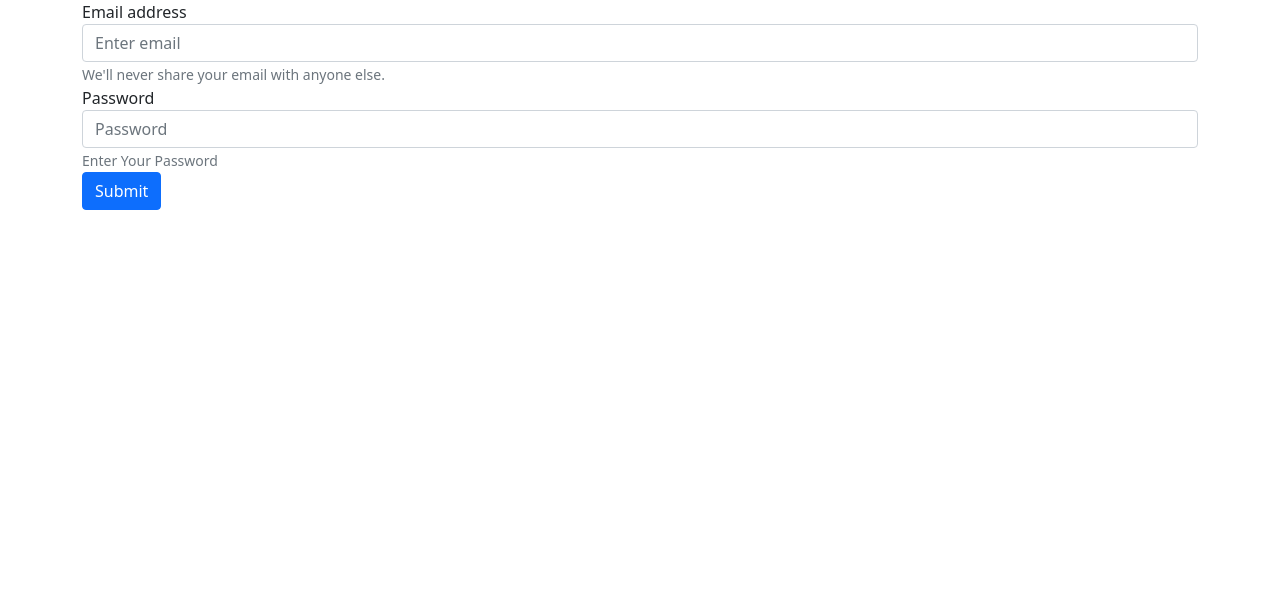
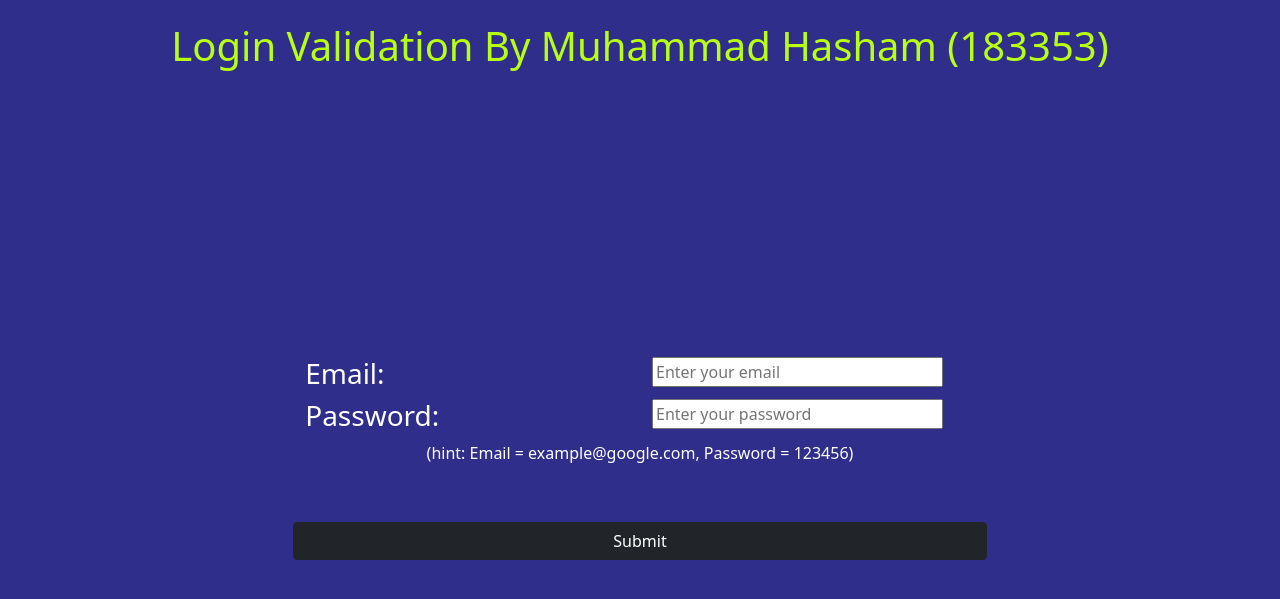
Before and after one commit to hasham56/LoginValidation, a PHP site: page / in a window 1280 px wide. Shown: the top 599 px of the page. Run offline with PHP 8.4, Linux system fonts and the light colour scheme; some libraries are stand-ins or nearby versions.

Commit message:
final changes

```diff
--- a/Js/myJsCode.js
+++ b/Js/myJsCode.js
@@ -1,9 +1,13 @@
-$(function () {
-    $("#myForm").submit(handleFormSubmit);
-  });
+function Submit(){
+  var email = document.getElementById("email").value;
+  var password = document.getElementById("password").value;
 
-  function handleFormSubmit(e) {
-    e.preventDefault(); //will stop form event
-    $("#exampleInputEmail1").addClass("invalid");
-    //   alert("Handle Your code");
+  if (email == "example@google.com" && password == "123456"){
+    document.body.style.backgroundColor = "green";
+    document.getElementById("identification").innerHTML = "Login was a success.";
   }
+  else{
+    document.body.style.backgroundColor = "red";
+    document.getElementById("identification").innerHTML = "Invalid Credentials."
+  }
+}
--- a/css/myStyles.css
+++ b/css/myStyles.css
@@ -1,3 +1,32 @@
-.invalid {
-    border: 2px solid red;
-  }
+body{
+  background-color: rgb(48, 46, 139);
+}
+
+#title{
+  color: rgb(184, 255, 17);
+  text-align: center;
+  padding-top: 2%;
+}
+
+.row{
+  padding-top: 25%;
+  padding-left: 20%;
+  padding-right: 20%;
+}
+
+#email, #password{
+  width: 90%;
+}
+
+.btn{
+  margin-top: 25px;
+}
+
+h3{
+  color: white;
+}
+
+p{
+  text-align: center;
+  color: white;
+}
--- a/index.html
+++ b/index.html
@@ -4,7 +4,7 @@
 <head>
     <meta charset="UTF-8" />
     <meta name="viewport" content="width=device-width, initial-scale=1.0" />
-    <title>Document</title>
+    <title>Login Form Validation</title>
     <link rel="stylesheet" href="./css/bootstrap.min.css" />
     <link rel="stylesheet" href="./css/myStyles.css" />
     <script src="./js/jquery-3.5.1.min.js"></script>
@@ -13,22 +13,24 @@
     <script src="./js/myJsCode.js"></script>
 </head>
 
-<body class="container">
-    <form id="myForm" action="http://usmanlive.com" method="post">
-        <div class="form-group">
-            <label for="exampleInputEmail1">Email address</label>
-            <input type="email" class="form-control" id="exampleInputEmail1" aria-describedby="emailHelp"
-                placeholder="Enter email" />
-            <small id="emailHelp" class="form-text text-muted">We'll never share your email with anyone else.</small>
+<body class="container text-left">
+    <h1 id="title">Login Validation By Muhammad Hasham (183353)</h1>
+    <div class="row">
+        <div class="col-md-6">
+            <h3>Email: </h3>
         </div>
-        <div class="form-group">
-            <label for="exampleInputPassword1">Password</label>
-            <input type="password" class="form-control" id="exampleInputPassword1" placeholder="Password" />
-            <small id="passwordHelp" class="form-text text-muted">Enter Your Password</small>
+        <div class="col-md-6"><input type="text" id="email" placeholder="Enter your email"
+                pattern="^([a-zA-Z0-9_\-\.]+)@((\[[0-9]{1,3}\.[0-9]{1,3}\.[0-9]{1,3}\.)|(([a-zA-Z0-9\-]+\.)+))([a-zA-Z]{2,4}|[0-9]{1,3})(\]?)$">
         </div>
+        <div class="col-md-6">
+            <h3>Password: </h3>
+        </div>
+        <div class="col-md-6"><input type="password" id="password" placeholder="Enter your password"></div>
+        <p>(hint: Email = example@google.com, Password = 123456)</p>
+        <p id="identification"></p>
+        <button type="button" onclick="Submit()" class="btn btn-dark">Submit</button>
+    </div>
 
-        <button type="submit" class="btn btn-primary">Submit</button>
-    </form>
 </body>
 
 </html>
```
